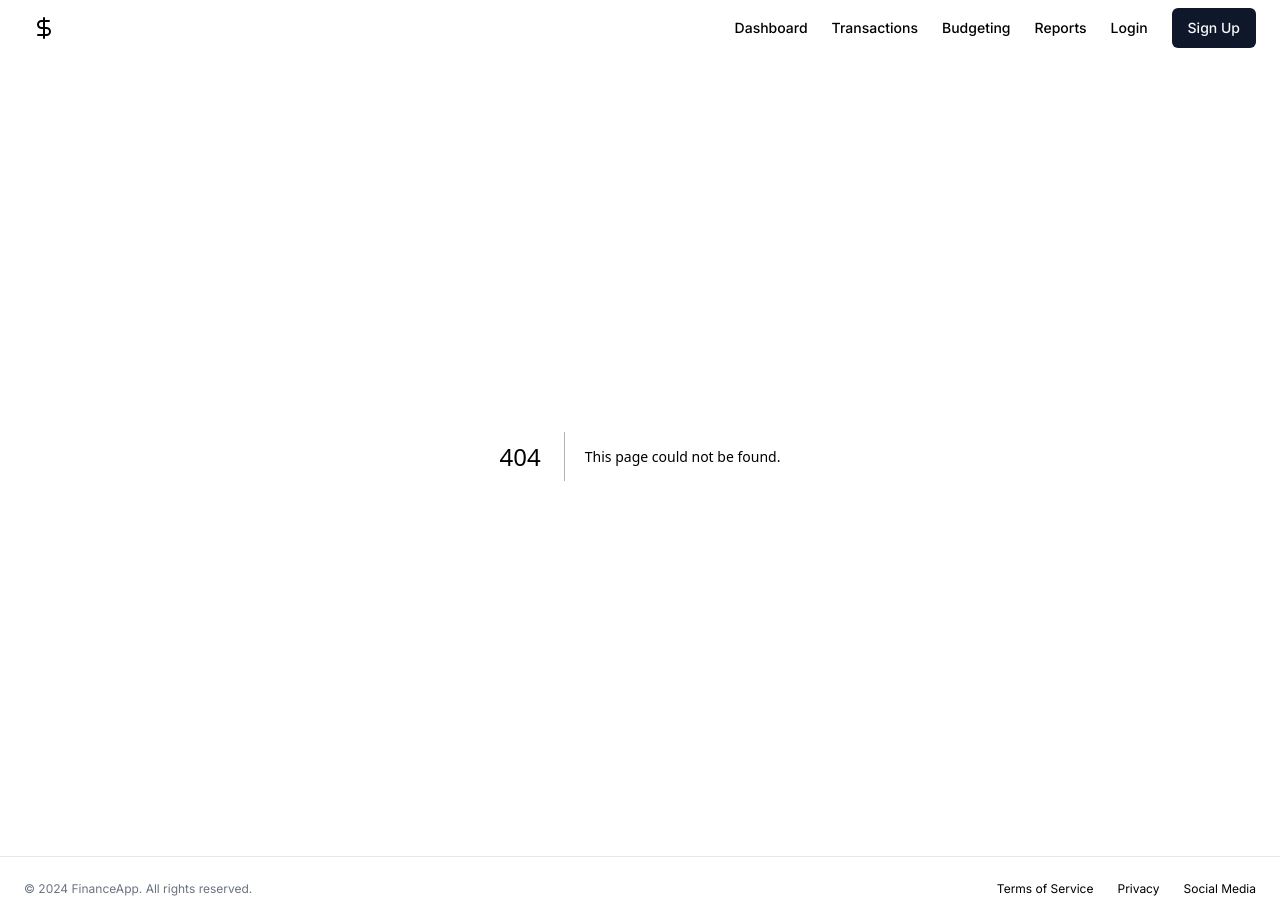
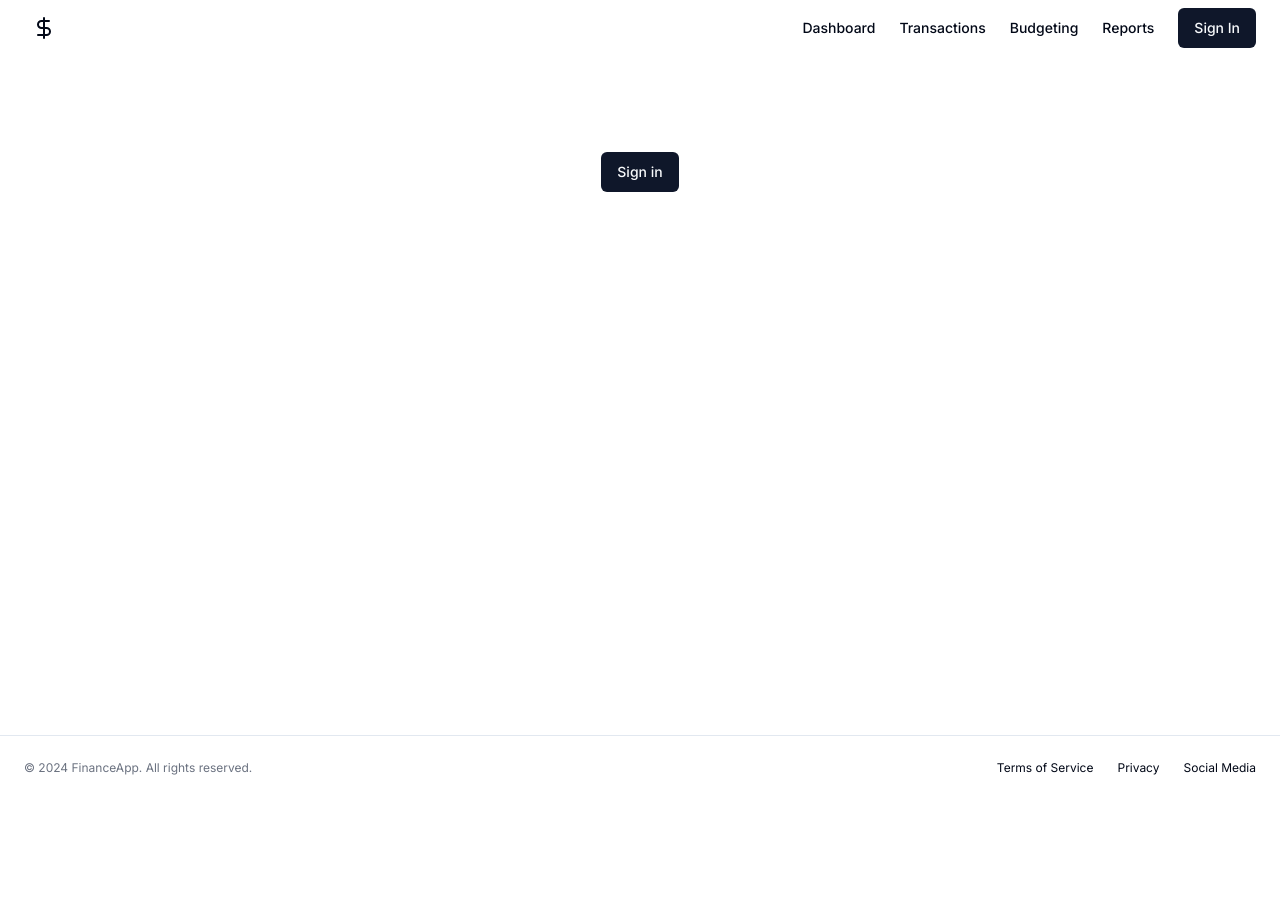
Before and after one commit to Nahuelluca20/personal-finances-app, a Next.js app: page /signin in a window 1280 px wide. Before the commit this address had no page. After the commit the page ends 800 px from the top, so only its background shows below. Built offline with nearby package versions, Linux system fonts and the light colour scheme; no server answers.

Commit message:
Refactor authentication and update sign-in/sign-out functionality

```diff
--- a/app/dashboard/page.tsx
+++ b/app/dashboard/page.tsx
@@ -1,9 +1,22 @@
 import {Button} from "@/components/ui/button";
-import {signIn} from "@/auth/auth";
+import {auth, signIn, signOut} from "@/auth/auth";
 
-export default function page() {
+export default async function page() {
+  const session = await auth();
+
   return (
     <main>
+      <>
+        {session !== null ? (
+          <form
+            action={async () => {
+              "use server";
+              await signOut({redirectTo: "/"});
+            }}
+          >
+            <Button>Log Out</Button>
+          </form>
+        ) : (
           <form
             action={async () => {
               "use server";
@@ -12,6 +25,8 @@ export default function page() {
           >
             <Button>Sign in</Button>
           </form>
+        )}
+      </>
     </main>
   );
 }
--- a/app/page.tsx
+++ b/app/page.tsx
@@ -19,9 +19,9 @@ export default function Home() {
             <div className="flex flex-col gap-2 min-[400px]:flex-row">
               <Link
                 className="inline-flex h-10 items-center justify-center rounded-md bg-gray-900 px-8 text-sm font-medium text-gray-50 shadow transition-colors hover:bg-gray-900/90 focus-visible:outline-none focus-visible:ring-1 focus-visible:ring-gray-950 disabled:pointer-events-none disabled:opacity-50 dark:bg-gray-50 dark:text-gray-900 dark:hover:bg-gray-50/90 dark:focus-visible:ring-gray-300"
-                href="/signup"
+                href="/signin"
               >
-                Sign Up
+                Sign In
               </Link>
               <Link
                 className="inline-flex h-10 items-center justify-center rounded-md border border-gray-200 bg-white px-8 text-sm font-medium shadow-sm transition-colors hover:bg-gray-100 hover:text-gray-900 focus-visible:outline-none focus-visible:ring-1 focus-visible:ring-gray-950 disabled:pointer-events-none disabled:opacity-50 dark:border-gray-800 dark:bg-gray-950 dark:hover:bg-gray-800 dark:hover:text-gray-50 dark:focus-visible:ring-gray-300"
@@ -74,7 +74,7 @@ export default function Home() {
             <div className="flex justify-center">
               <Link
                 className="inline-flex h-10 items-center justify-center rounded-md bg-gray-900 px-8 text-sm font-medium text-gray-50 shadow transition-colors hover:bg-gray-900/90 focus-visible:outline-none focus-visible:ring-1 focus-visible:ring-gray-950 disabled:pointer-events-none disabled:opacity-50 dark:bg-gray-50 dark:text-gray-900 dark:hover:bg-gray-50/90 dark:focus-visible:ring-gray-300"
-                href="/signup"
+                href="/signin"
               >
                 Sign Up for Free
               </Link>
--- /dev/null
+++ b/app/signin/page.tsx
@@ -0,0 +1,9 @@
+import SigninButton from "@/components/signin-button";
+
+export default async function page() {
+  return (
+    <div className="w-full py-24 text-center">
+      <SigninButton />
+    </div>
+  );
+}
--- a/auth/auth.ts
+++ b/auth/auth.ts
@@ -1,10 +1,10 @@
-import NextAuth from "next-auth";
+import NextAuth, {NextAuthConfig} from "next-auth";
 import {DrizzleAdapter} from "@auth/drizzle-adapter";
 import Google from "next-auth/providers/google";
 
 import {db} from "@/db";
 
-export const {handlers, auth, signIn} = NextAuth({
+export const authConfig = {
   providers: [
     Google({
       clientId: process.env.AUTH_GOOGLE_ID,
@@ -18,5 +18,49 @@ export const {handlers, auth, signIn} = NextAuth({
       },
     }),
   ],
+  cookies: {
+    csrfToken: {
+      name: "next-auth.csrf-token",
+      options: {
+        httpOnly: true,
+        sameSite: "none",
+        path: "/",
+        secure: true,
+      },
+    },
+    pkceCodeVerifier: {
+      name: "next-auth.pkce.code_verifier",
+      options: {
+        httpOnly: true,
+        sameSite: "none",
+        path: "/",
+        secure: true,
+      },
+    },
+  },
   adapter: DrizzleAdapter(db),
-});
+  callbacks: {
+    async session({session, user}) {
+      session?.user?.id === user.id;
+
+      return session;
+    },
+    authorized({auth, request: {nextUrl}}) {
+      const isLoggedIn = !!auth?.user;
+      const path = ["/dashboard", "/transactions", "/budgeting", "/reports"];
+      const isProtected = path.some((path) => nextUrl.pathname.startsWith(path));
+
+      if (isProtected && !isLoggedIn) {
+        const redirectUrl = new URL("/signin", nextUrl.origin);
+
+        // redirectUrl.searchParams.append("callbackUrl", nextUrl.href);
+
+        return Response.redirect(redirectUrl);
+      }
+
+      return true;
+    },
+  },
+} satisfies NextAuthConfig;
+
+export const {handlers, auth, signIn, signOut} = NextAuth(authConfig);
--- a/components/header.tsx
+++ b/components/header.tsx
@@ -20,10 +20,6 @@ const links = [
   {
     name: "Reports",
     href: "/reports",
-  },
-  {
-    name: "Login",
-    href: "/login",
   },
 ];
 
@@ -52,8 +48,8 @@ export default function Header() {
           </Link>
         ))}
         <Button asChild>
-          <Link className="text-sm font-medium" href="/signup">
-            Sign Up
+          <Link className="text-sm font-medium" href="/signin">
+            Sign In
           </Link>
         </Button>
       </nav>
--- a/components/mobile-menu.tsx
+++ b/components/mobile-menu.tsx
@@ -38,8 +38,8 @@ export default function MobileMenu({links}: {links: {name: string; href: string}
           </Link>
         ))}
         <Button asChild>
-          <Link className="m-2" href="/signup">
-            Sign Up
+          <Link className="m-2" href="/signin">
+            Sign In
           </Link>
         </Button>
       </div>
--- /dev/null
+++ b/components/signin-button.tsx
@@ -0,0 +1,31 @@
+import {auth, signIn, signOut} from "@/auth/auth";
+
+import {Button} from "./ui/button";
+
+export default async function SigninButton() {
+  const session = await auth();
+
+  return (
+    <>
+      {session !== null ? (
+        <form
+          action={async () => {
+            "use server";
+            await signOut({redirectTo: "/"});
+          }}
+        >
+          <Button>Log Out</Button>
+        </form>
+      ) : (
+        <form
+          action={async () => {
+            "use server";
+            await signIn();
+          }}
+        >
+          <Button>Sign in</Button>
+        </form>
+      )}
+    </>
+  );
+}
```
Also changed, not shown: middleware.ts (added, +9 -0 lines). Lines whose indentation alone changed are shown as unchanged.
